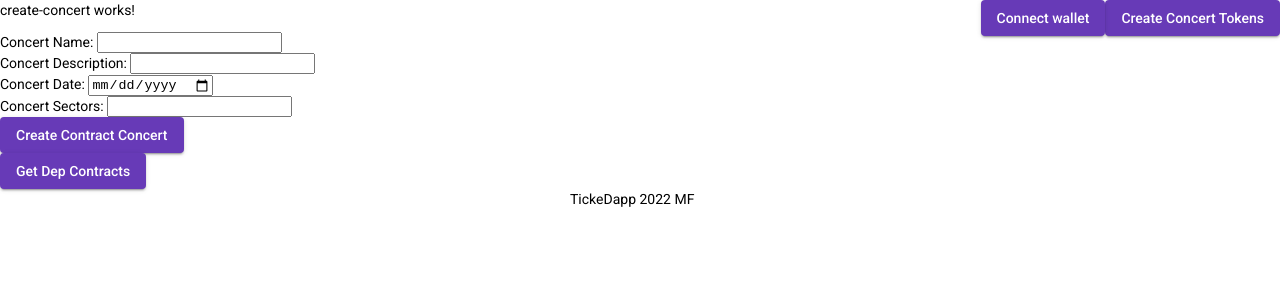
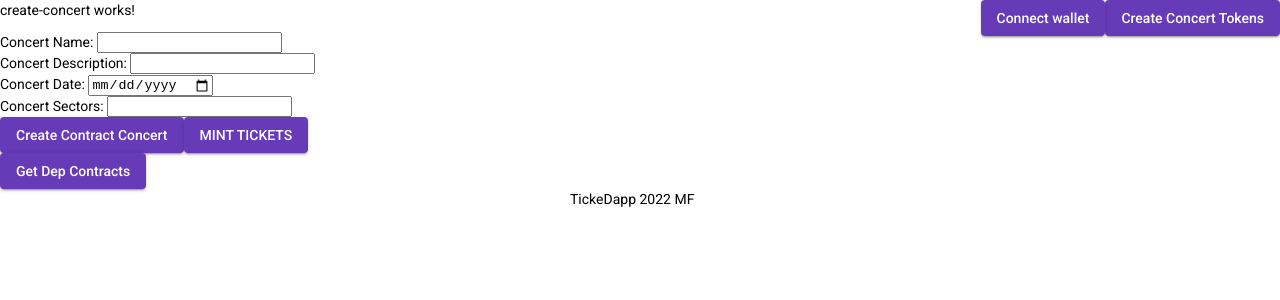
Before and after one commit to michal3pol/tickeDapp, an Angular app: page /create-concert in a window 1280 px wide. Shown: the top 300 px of the page. Built offline with nearby package versions, Linux system fonts and the light colour scheme.

Commit message:
Add service interacting with concert smartcontracts

```diff
--- a/src/app/components/create-concert/create-concert.component.html
+++ b/src/app/components/create-concert/create-concert.component.html
@@ -17,6 +17,10 @@
     (click)="createConcert()"
     > Create Contract Concert</button>
 
+<button mat-raised-button color="primary" class="btn-log-in"
+    (click)="mintTickets()"
+    > MINT TICKETS </button>
+
 <div></div>
 <button mat-raised-button color="primary" class="btn-log-in"
     (click)="getDepContracts()"
--- a/src/app/components/create-concert/create-concert.component.ts
+++ b/src/app/components/create-concert/create-concert.component.ts
@@ -1,6 +1,7 @@
 import { Component, OnInit } from '@angular/core';
 import { FormControl } from '@angular/forms';
 import { TickedFactoryService } from 'src/app/services/ticked-factory.service';
+import { Ticked1155Service } from 'src/app/services/ticked1155.service';
 import { WalletService } from 'src/app/services/wallet.service';
 
 @Component({
@@ -19,6 +20,7 @@ export class CreateConcertComponent implements OnInit {
   constructor(
     private tickedFactoryService: TickedFactoryService,
     private walletService: WalletService,
+    private ticked1155Service: Ticked1155Service,
   ) { }
 
   ngOnInit(): void {
@@ -33,15 +35,9 @@ export class CreateConcertComponent implements OnInit {
   }
 
   public async createConcert() {
-    console.log(this.concertName.getRawValue(), this.concertDescription.getRawValue(),
-      this.concertDate.getRawValue(), this.concertSectors.getRawValue());
-
     let stringTime = this.concertDate.getRawValue()?.toString();
-    console.log("FUA" + stringTime)
     let unixTimestamp = (new Date(stringTime!)).getTime() / 1000;
-    console.log("FIFARAFA" + unixTimestamp);
     let splittedSectors = this.concertSectors.getRawValue()?.split(",");
-    console.log(splittedSectors);
 
     this.tickedFactoryService.createConcertContract(
       this.concertName.getRawValue()!,
@@ -49,7 +45,11 @@ export class CreateConcertComponent implements OnInit {
       unixTimestamp,
       splittedSectors!
     )
+  }
 
+  // TODO somehow manage address
+  public async mintTickets() {
+    this.ticked1155Service.mintTickets("0x66716BeBba93c9A0223F47E9E87b3554Bc891d0d");
   }
 
 }
--- /dev/null
+++ b/src/app/services/ticked1155.service.ts
@@ -0,0 +1,37 @@
+import { Injectable } from '@angular/core';
+
+import { ethers } from "ethers";
+import ticked1155 from '../../../artifacts/contracts/tickeD1155.sol/tickeD1155.json'
+
+@Injectable({
+  providedIn: 'root'
+})
+export class Ticked1155Service {
+
+  constructor() { }
+
+
+  public async mintTickets(address: string) {
+    const contract = await Ticked1155Service.getContract(address, true)
+
+  // TODO
+    const transaction = await contract['mintTickets']({
+      gasLimit: 30000000
+    })
+    const tx = await transaction.wait()
+
+    return tx.status === 1
+  }
+
+  private static async getContract(address: string, bySigner= false) {
+    const provider = new ethers.providers.Web3Provider(<any>window.ethereum)
+    const signer = provider.getSigner()
+
+    return new ethers.Contract(
+      address,
+      ticked1155.abi,
+      bySigner ? signer : provider
+    )
+
+  }
+}
```
Also changed, not shown: 1 other file (tests, documents, lock files or other folders).
